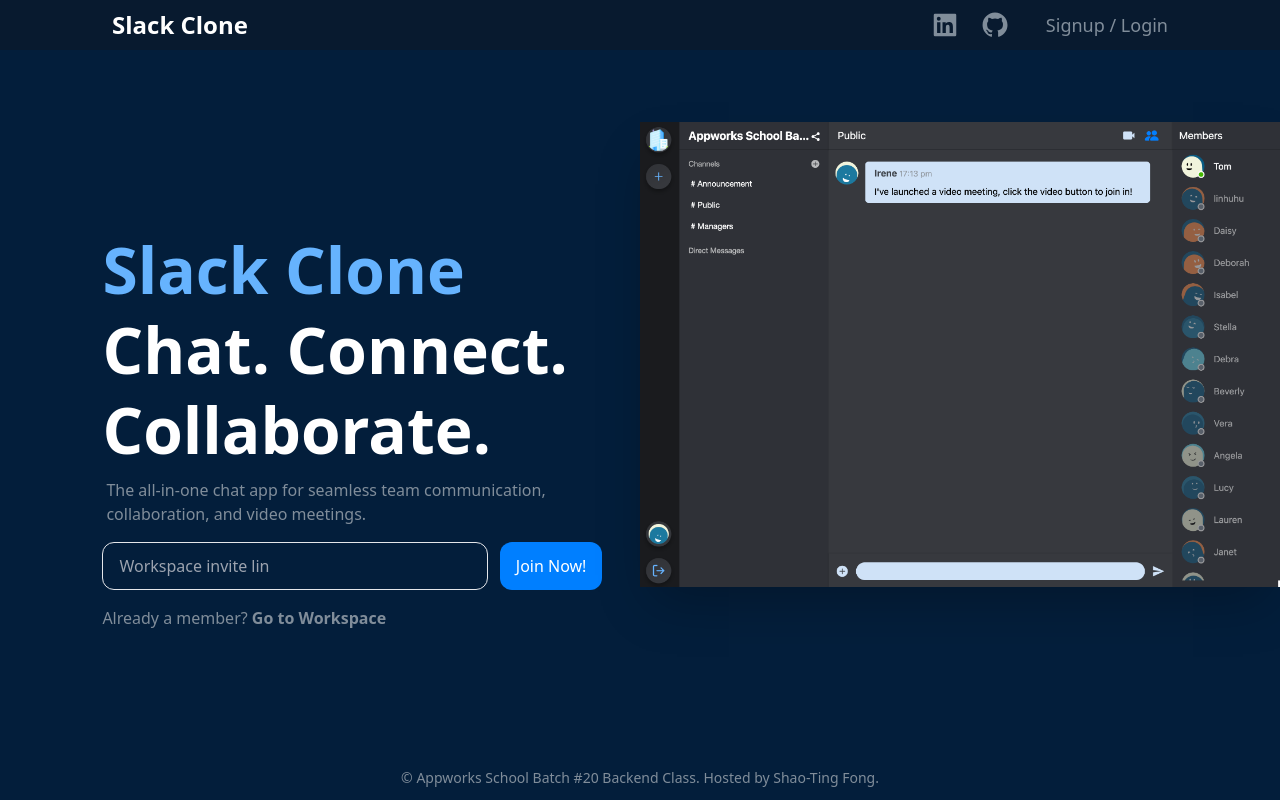
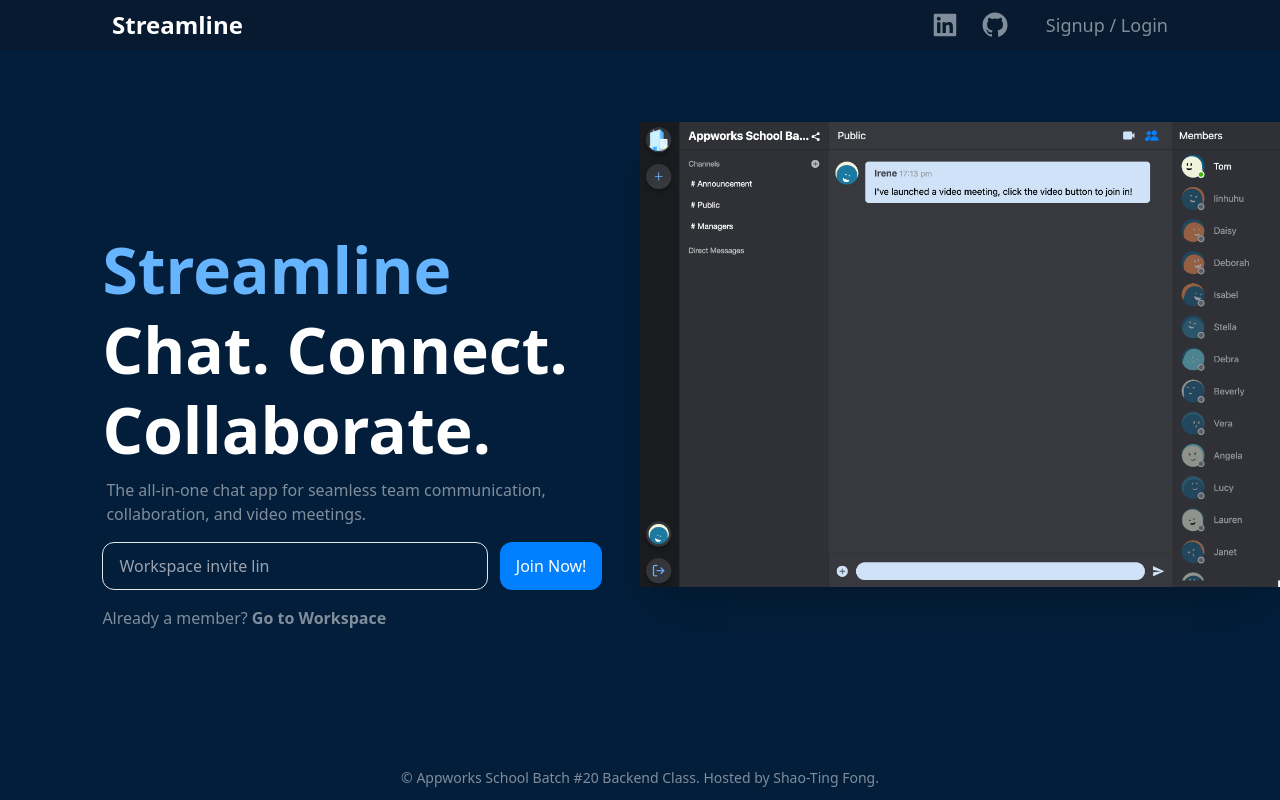
Before and after one commit to Shao-Ting-Fong/Streamline, a React (Vite) app in the folder client/: page / in a window 1280 px wide. Built offline with nearby package versions, Linux system fonts and the light colour scheme; no server answers.

Commit message:
Change app name and favicon.

```diff
--- a/client/index.html
+++ b/client/index.html
@@ -2,9 +2,9 @@
 <html lang="en">
   <head>
     <meta charset="UTF-8" />
-    <link rel="icon" type="image/svg+xml" href="/vite.svg" />
+    <link rel="icon" type="image/svg+xml" href="/favicon.svg" />
     <meta name="viewport" content="width=device-width, initial-scale=1.0" />
-    <title>Chatroom</title>
+    <title>Streamline</title>
   </head>
   <body>
     <div id="root"></div>
--- a/client/src/components/Home.jsx
+++ b/client/src/components/Home.jsx
@@ -44,7 +44,7 @@ const Home = ({ userProfile, setUserProfile }) => {
         <Navbar userProfile={userProfile} setUserProfile={setUserProfile} />
         <main className="w-full h-full relative">
           <header className="absolute top-[25%] left-[8%] w-[500px] ">
-            <h1 className="text-light-color-blue text-[64px] font-bold leading-tight">Slack Clone</h1>
+            <h1 className="text-light-color-blue text-[64px] font-bold leading-tight">Streamline</h1>
             <h2 className="text-white text-[64px] font-bold leading-tight">Chat. Connect. Collaborate.</h2>
             <h2 className="text-light-color-gray mt-2 ml-1">
               The all-in-one chat app for seamless team communication, collaboration, and video meetings.
--- a/client/src/components/Navbar.jsx
+++ b/client/src/components/Navbar.jsx
@@ -20,7 +20,7 @@ const Navbar = ({ userProfile, setUserProfile }) => {
   return (
     <nav className="h-[56px] w-full bg-dark-color-blue-header flex items-center px-28">
       <a href="/">
-        <h1 className="text-white text-2xl font-bold">Slack Clone</h1>
+        <h1 className="text-white text-2xl font-bold">Streamline</h1>
       </a>
       <div className="ml-auto flex">
         <div className=" p-1">
```
Also changed, not shown: client/public/favicon.svg (added).
